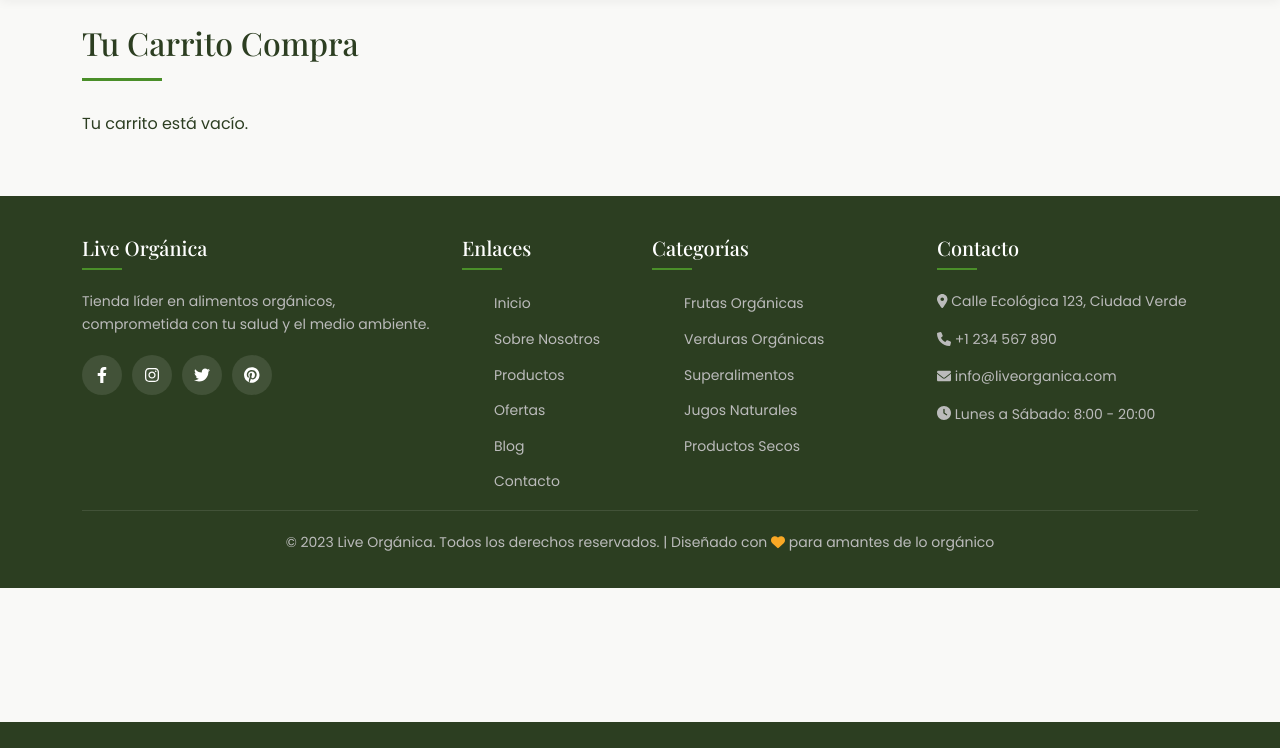
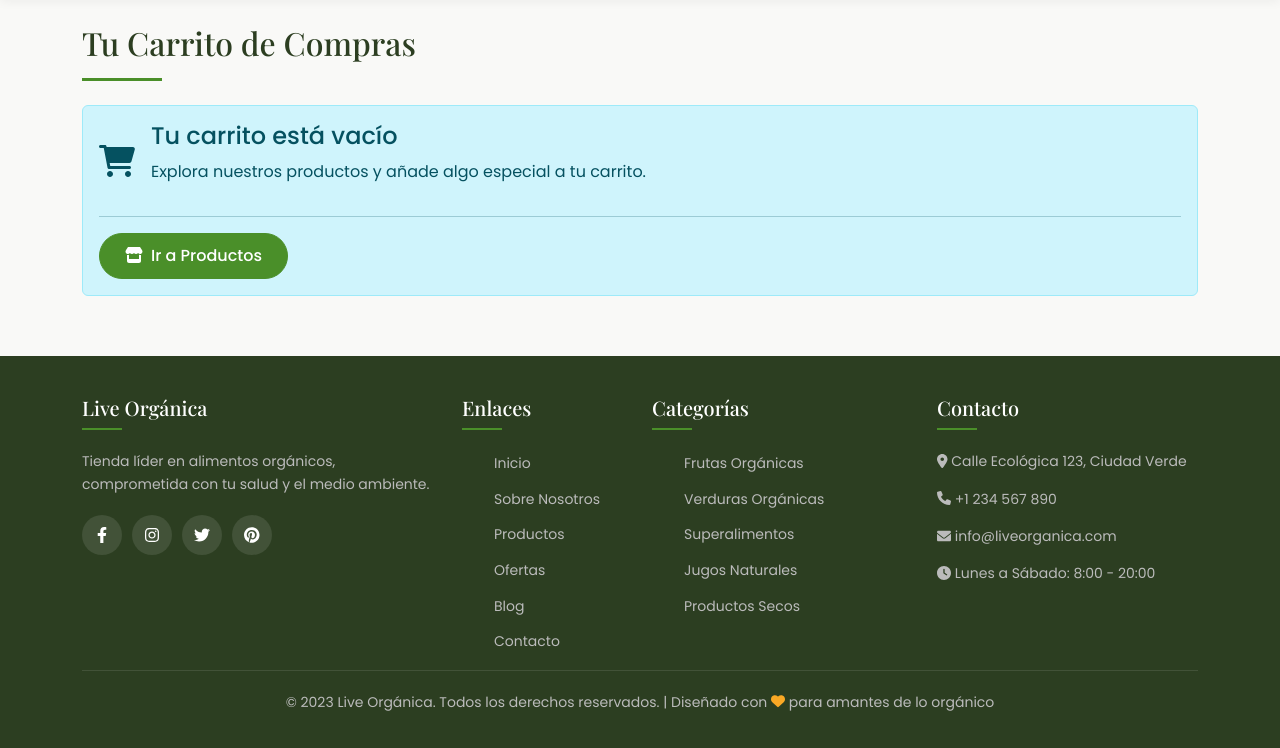
Before and after one commit to EMARTINEZ1993/Tienda_Django_v2, a Django app: page /carrito/ in a window 1280 px wide. Shown: the part 78-826 px from the top of the page. Before the commit the page ends 800 px from the top, so only its background shows below. Run offline with Django 5.2, Linux system fonts and the light colour scheme; data that the repository does not hold is empty; some libraries are stand-ins or nearby versions.

Commit message:
Actualizacion

```diff
--- a/django_techstore/productos/templates/productos/carrito.html
+++ b/django_techstore/productos/templates/productos/carrito.html
@@ -2,16 +2,16 @@
 {% include 'productos/menu.html' %}
 
 <div class="container mt-4">
-
-    <h2>Tu Carrito Compra</h2>
+    <h2 class="mb-4">Tu Carrito de Compras</h2>
 
     {% if carrito_items %}
-    <table class="table">
-        <thead>
+    <div class="table-responsive">
+        <table class="table table-hover">
+            <thead class="table-light">
                 <tr>
                     <th>Producto</th>
+                    <th>Precio Unitario</th>
                     <th>Cantidad</th>
-                <th>Precio Unitario</th>
                     <th>Subtotal</th>
                     <th>Acciones</th>
                 </tr>
@@ -19,34 +19,69 @@
             <tbody>
                 {% for item in carrito_items %}
                 <tr>
-                <td>{{ item.producto.nombre }}</td>
+                    <td>
+                        <div class="d-flex align-items-center">
+                            <img src="{{ item.producto.imagen.url }}" alt="{{ item.producto.nombre }}"
+                                 style="width: 50px; height: 50px; object-fit: cover; margin-right: 15px;">
+                            {{ item.producto.nombre }}
+                        </div>
+                    </td>
+                    <td>${{ item.producto.precio }}</td>
                     <td>
                         <div class="d-flex align-items-center">
                             <a href="{% url 'disminuir_cantidad' item.producto.id %}" class="btn btn-sm btn-outline-secondary me-1">-</a>
-                        <span>{{ item.cantidad }}</span>
+                            <span class="mx-2">{{ item.cantidad }}</span>
                             <a href="{% url 'aumentar_cantidad' item.producto.id %}" class="btn btn-sm btn-outline-secondary ms-1">+</a>
                         </div>
                     </td>
-                <td>${{ item.producto.precio }}</td>
                     <td>${{ item.subtotal }}</td>
-
                     <td>
-                    <a href="{% url 'eliminar_del_carrito' item.producto.id %}" class="btn btn-danger btn-sm">Eliminar</a>
+                        <a href="{% url 'eliminar_del_carrito' item.producto.id %}" class="btn btn-danger btn-sm">
+                            <i class="fas fa-trash-alt"></i>
+                        </a>
                     </td>
                 </tr>
                 {% endfor %}
             </tbody>
         </table>
+    </div>
 
-
-    <h4>Total: ${{ total }}</h4>
-
-    <a href="{% url 'vaciar_carrito' %}" class="btn btn-warning">Vaciar carrito</a>
+    <div class="row mt-4">
+        <div class="col-md-6">
+            <a href="{% url 'vaciar_carrito' %}" class="btn btn-outline-danger">
+                <i class="fas fa-trash me-2"></i>Vaciar carrito
+            </a>
+            <a href="{% url 'productos' %}" class="btn btn-outline-primary ms-2">
+                <i class="fas fa-arrow-left me-2"></i>Seguir comprando
+            </a>
+        </div>
+        <div class="col-md-6 text-md-end mt-3 mt-md-0">
+            <div class="card bg-light p-3 d-inline-block">
+                <h4 class="mb-0">Total: <span class="text-primary">${{ total }}</span></h4>
+            </div>
+            <div class="mt-3">
+                <a href="{% url 'realizar_compra' %}" class="btn btn-success btn-lg">
+                    <i class="fas fa-check-circle me-2"></i>Finalizar Compra
+                </a>
+            </div>
+        </div>
+    </div>
 
     {% else %}
-    <p>Tu carrito está vacío.</p>
+    <div class="alert alert-info">
+        <div class="d-flex align-items-center">
+            <i class="fas fa-shopping-cart fa-2x me-3"></i>
+            <div>
+                <h4 class="alert-heading">Tu carrito está vacío</h4>
+                <p>Explora nuestros productos y añade algo especial a tu carrito.</p>
+            </div>
+        </div>
+        <hr>
+        <a href="{% url 'productos' %}" class="btn btn-primary">
+            <i class="fas fa-store me-2"></i>Ir a Productos
+        </a>
+    </div>
     {% endif %}
+</div>
 
-
-</div>
 {% include 'productos/footer.html' %}
--- a/django_techstore/productos/urls.py
+++ b/django_techstore/productos/urls.py
@@ -1,6 +1,15 @@
 from django.urls import path
 from .views import index, detalle_producto,  lista_categorias, ofertas, productos, categoria, all_productos,buscar_productos, ver_carrito, agregar_al_carrito
 from .views import eliminar_del_carrito, vaciar_carrito,    aumentar_cantidad, disminuir_cantidad
+from .views import realizar_compra, compra_exitosa
+
+from django.urls import path
+from django.shortcuts import get_object_or_404, redirect
+from .models import Producto, Carrito, Orden
+from django.shortcuts import render, redirect
+from django.contrib import messages
+
+
 urlpatterns = [
     path('', index, name='index'),
     path('detalle/<int:id_producto>', detalle_producto, name='detalle_producto'),
@@ -16,6 +25,9 @@ urlpatterns = [
     path('carrito/vaciar/', vaciar_carrito, name='vaciar_carrito'),
     path('carrito/aumentar/<int:producto_id>/', aumentar_cantidad, name='aumentar_cantidad'),
     path('carrito/disminuir/<int:producto_id>/', disminuir_cantidad, name='disminuir_cantidad'),
+    path('realizar_compra/', realizar_compra, name='realizar_compra'),  # Nueva URL
+    path('compra_exitosa/<int:orden_id>/', compra_exitosa, name='compra_exitosa'),
+
 
 
 ]
--- a/django_techstore/productos/views.py
+++ b/django_techstore/productos/views.py
@@ -4,7 +4,9 @@ from .models import Producto, Categoria
 from .models import Carrito
 
 from django.shortcuts import get_object_or_404, redirect
-from .models import Carrito, Producto
+from .models import Carrito, Producto, Orden
+from django.shortcuts import render, redirect
+from django.contrib import messages
 
 def index(request):
     categorias = Categoria.objects.all()
@@ -93,3 +95,21 @@ def disminuir_cantidad(request, producto_id):
         else:
             item.delete()
     return redirect('ver_carrito')
+
+def realizar_compra(request):
+    carrito_items = Carrito.objects.all()
+    total = sum(item.subtotal for item in carrito_items)
+
+    # Crear la orden
+    orden = Orden.objects.create(total=total)
+    for item in carrito_items:
+        orden.carrito.add(item)
+
+    # Vaciar el carrito después de la compra
+    carrito_items.delete()
+
+    return redirect('compra_exitosa', orden_id=orden.id)  # Redirige a la página de compra exitosa
+
+def compra_exitosa(request, orden_id):
+    orden = get_object_or_404(Orden, id=orden_id)
+    return render(request, 'productos/compra_exitosa.html', {'orden': orden})
```
Also changed, not shown: django_techstore/django_techstore/settings.py (+16 -0 lines), django_techstore/productos/models.py (+11 -0 lines), django_techstore/productos/templates/productos/compra_exitosa.html (added, +35 -0 lines), django_techstore/db.sqlite3. Lines whose indentation alone changed are shown as unchanged.
